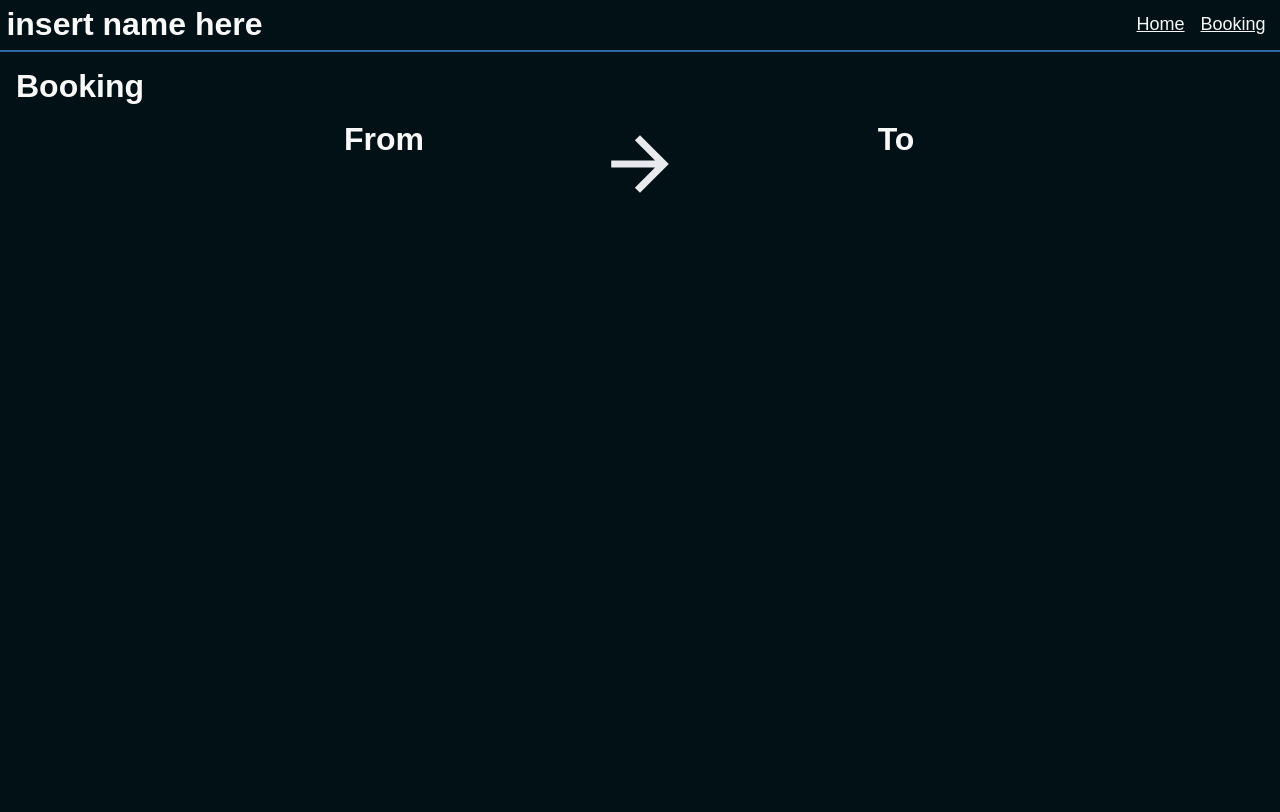
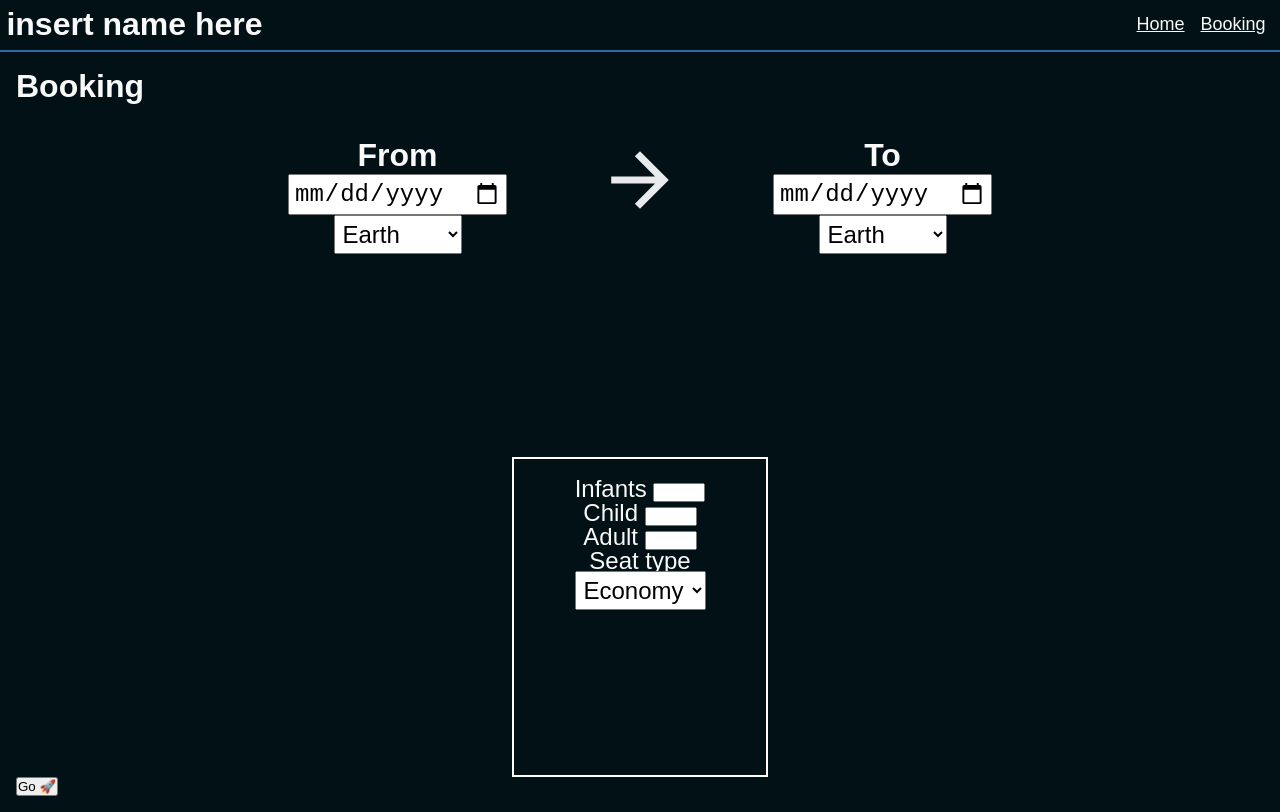
Before and after one commit to RS-GoogleCoder/hackathon2025, a Next.js app: page /booking in a window 1280 px wide. Built offline with nearby package versions, Linux system fonts and the light colour scheme.

Commit message:
Booking outline v2

```diff
--- a/app/booking/booking.scss
+++ b/app/booking/booking.scss
@@ -4,10 +4,21 @@
 
   display: flex;
 
-  div {
-    width: 20vw;
-    padding: 1rem;
-    min-height: 40vh;
-    text-align: center;
+}
+
+div {
+  width: 20vw;
+  padding: 1rem;
+  min-height: 40vh;
+  text-align: center;
+}
+
+.booking-bottom {
+  margin: auto;
+  border: 2px solid white;
+
+  p {
+    height: 1.5rem;
+    font-size: 1.5rem;
   }
 }
--- a/app/booking/page.tsx
+++ b/app/booking/page.tsx
@@ -1,22 +1,65 @@
+'use client'
+
 import "./booking.scss";
 import arrowForward from "@/public/arrow_forward.svg";
 import Image from "next/image";
+import FilterDropdown from "@/app/components/filter-dropdown/filter-dropdown";
+import {Planet, Planets} from "@/app/data/planet";
+import {ReactNode, useEffect, useState} from "react";
 
 export default function Page() {
+    const [planets, setPlanets] = useState<ReactNode[]>([]);
+
+    useEffect(() => {
+        setPlanets(Planets.map((planet: Planet) => {
+            return <option key={planet.name}>{planet.name}</option>;
+        }));
+    }, []);
+
     return (
-        <div>
+        <form>
             <h1>Booking</h1>
-            <form className={"booking-main"}>
+            <div className={"booking-main"}>
                 <div className={"booking-left"}>
                     <h1>From</h1>
+                    <input type="date" name="from" id="from"/>
+                    <br/>
+                    <select>{planets}</select>
                 </div>
                 <div className={"booking-middle"}>
                     <Image src={arrowForward} alt={"Forward arrow"} style={{width: "100%", height: "30%"}}/>
                 </div>
                 <div className={"booking-right"}>
                     <h1>To</h1>
+                    <input type="date" name="to" id="to"/>
+                    <br/>
+                    <select>{planets}</select>
                 </div>
-            </form>
-        </div>
+            </div>
+            <div className={"booking-bottom"}>
+                <p>
+                    Infants <input type="number" name="infants" id="infants" min={0} max={10}/>
+                </p>
+                <p>
+                    Child <input type="number" name="infants" id="infants" min={0} max={10}/>
+                </p>
+                <p>
+                    Adult <input type="number" name="infants" id="infants" min={0} max={10}/>
+                </p>
+                <p>Seat type</p>
+                <select>
+                    <option key={SeatType.Economy}>Economy</option>
+                    <option key={SeatType.Business}>Business</option>
+                    <option key={SeatType.First}>First</option>
+                </select>
+            </div>
+            <button>Go 🚀</button>
+        </form>
     );
 }
+
+export enum SeatType {
+    Economy,
+    Business,
+    First
+}
--- /dev/null
+++ b/app/components/filter-dropdown/filter-dropdown.tsx
@@ -0,0 +1,10 @@
+'use client'
+
+export default function FilterDropdown() {
+    return (
+        <>
+            <select>
+            </select>
+        </>
+    );
+}
--- /dev/null
+++ b/app/data/planet.ts
@@ -0,0 +1,16 @@
+export class Planet {
+    name: string = "Some planet";
+
+    constructor(name: string) {
+        this.name = name;
+    }
+}
+
+export const Planets = [
+    new Planet("Earth"),
+    new Planet("Tatooine"),
+    new Planet("Alderaan"),
+    new Planet("Yavin IV"),
+    new Planet("Hoth"),
+    new Planet("Dagobah"),
+]
--- a/app/globals.scss
+++ b/app/globals.scss
@@ -31,3 +31,8 @@ a {
 main {
   padding: 1rem;
 }
+
+input[type="date"], select {
+  padding: 4px;
+  font-size: 1.5rem;
+}
```
